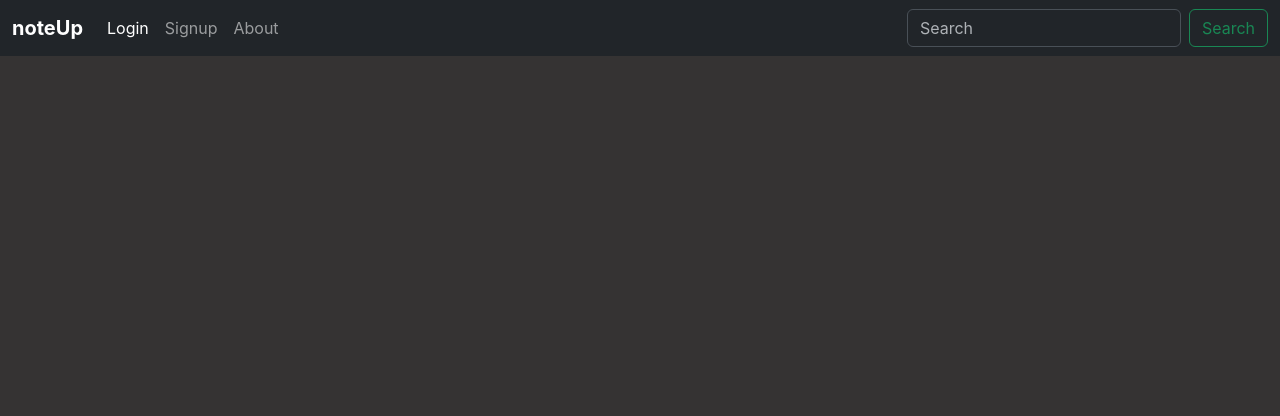
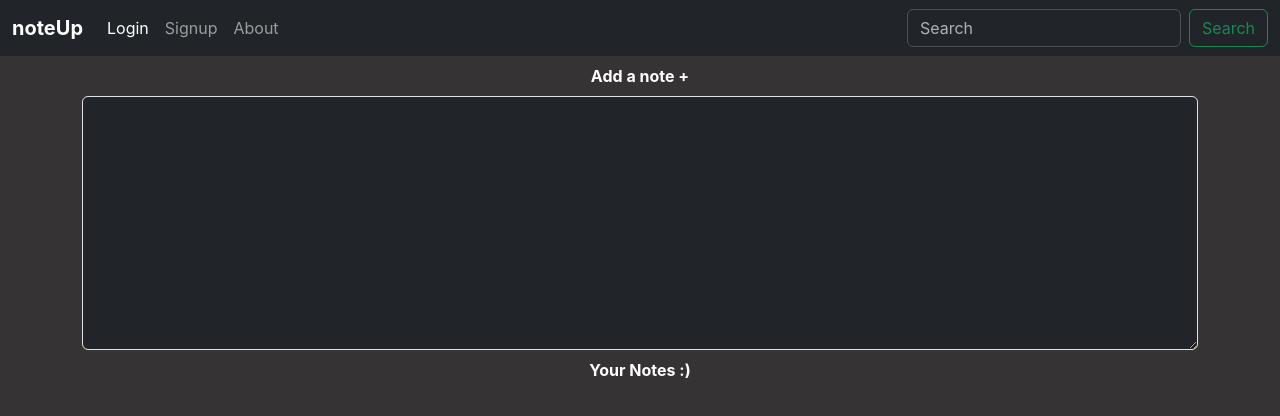
Before and after one commit to aaiiztony/noteup, a React (Create React App) app: page / in a window 1280 px wide. Shown: the top 416 px of the page. Built offline with nearby package versions, Linux system fonts and the light colour scheme.

Commit message:
added home and a bit of bootstrap

```diff
--- a/src/App.js
+++ b/src/App.js
@@ -2,6 +2,7 @@ import React from "react";
 import { Routes, Route } from "react-router-dom";
 import NoteState from "./context/notes/NoteState";
 import About from "./MyComponents/About";
+import Home from "./MyComponents/Home";
 import Navbar from "./MyComponents/Navbar";
 // import Login from "./MyComponents/Login";
 // import Signup from "./MyComponents/Signup";
@@ -13,6 +14,7 @@ const App =()=> {
         <Navbar/>
         <Routes>
         <Route exact path="/about" element={<About/>}/>
+        <Route exact path="/" element={<Home/>}/>
          </Routes>
         </NoteState>
         </>
--- a/src/MyComponents/About.jsx
+++ b/src/MyComponents/About.jsx
@@ -1,15 +1,9 @@
-import React, { useContext, useEffect } from 'react'
-import NoteContext from '../context/notes/NoteContext'
+import React from 'react'
 
 const About = () => {
-    const a = useContext(NoteContext)
-    useEffect(()=>{
-      a.updatedState()
-      // eslint-disable-next-line
-    }, [])
   return (
-    <div>
-      <h2>Hi, I'm {a.state.name} and I'm a {a.state.job}</h2>
+    <div className='container'>
+      <h2>Lorem ipsum dolor sit amet consectetur, adipisicing elit. Expedita consequatur vitae assumenda natus rem. Quod ut voluptatum consectetur impedit voluptas accusantium?</h2>
     </div>
   )
 }
--- /dev/null
+++ b/src/MyComponents/Home.jsx
@@ -0,0 +1,31 @@
+import React from "react";
+// import NoteContext from "../context/notes/NoteContext";
+
+const Home = () => {
+    // const Notes = useContext(NoteContext);
+    // const {notes, setNotes} = Notes;
+  return (
+    <div className="container my-2">
+      <div className="text-center">
+        <label htmlFor="exampleFormControlTextarea1" className="form-label">
+          <strong>Add a note +</strong>
+        </label>
+        <textarea
+          className="form-control br-2 bg-dark text-white"
+          id="exampleFormControlTextarea1"
+          rows="10"
+        ></textarea>
+      </div>
+      <div className="mynotes my-2 text-center">
+      <label htmlFor="exampleFormControlTextarea1" className="form-label">
+          <strong>Your Notes :)</strong>
+        </label>
+        {/* {notes.map((note)=>{
+            return note.title();
+        })} */}
+      </div>
+    </div>
+  );
+};
+
+export default Home;
--- a/src/context/notes/NoteState.jsx
+++ b/src/context/notes/NoteState.jsx
@@ -1,21 +1,13 @@
-import React, { useState } from "react";
+import React from "react";
 import NoteContext from "./NoteContext";
+
 const NoteState = (props) => {
     let var1 = {
         name:"Tony",
         job:"Web Developer"
     }
-    const [state, setState] = useState(var1)
-    const updatedState = ()=>{
-      setTimeout(() => {
-        setState({
-          name:"Prasenjeet",
-          job:"Dark Empath"
-        })
-      }, 1000);
-    }
   return (
-    <NoteContext.Provider value={{state, updatedState}}>
+    <NoteContext.Provider value={var1}>
     {props.children}
     </NoteContext.Provider>
     )
```
Also changed, not shown: src/MyComponents/Navbar.jsx (+30 -9 lines).
